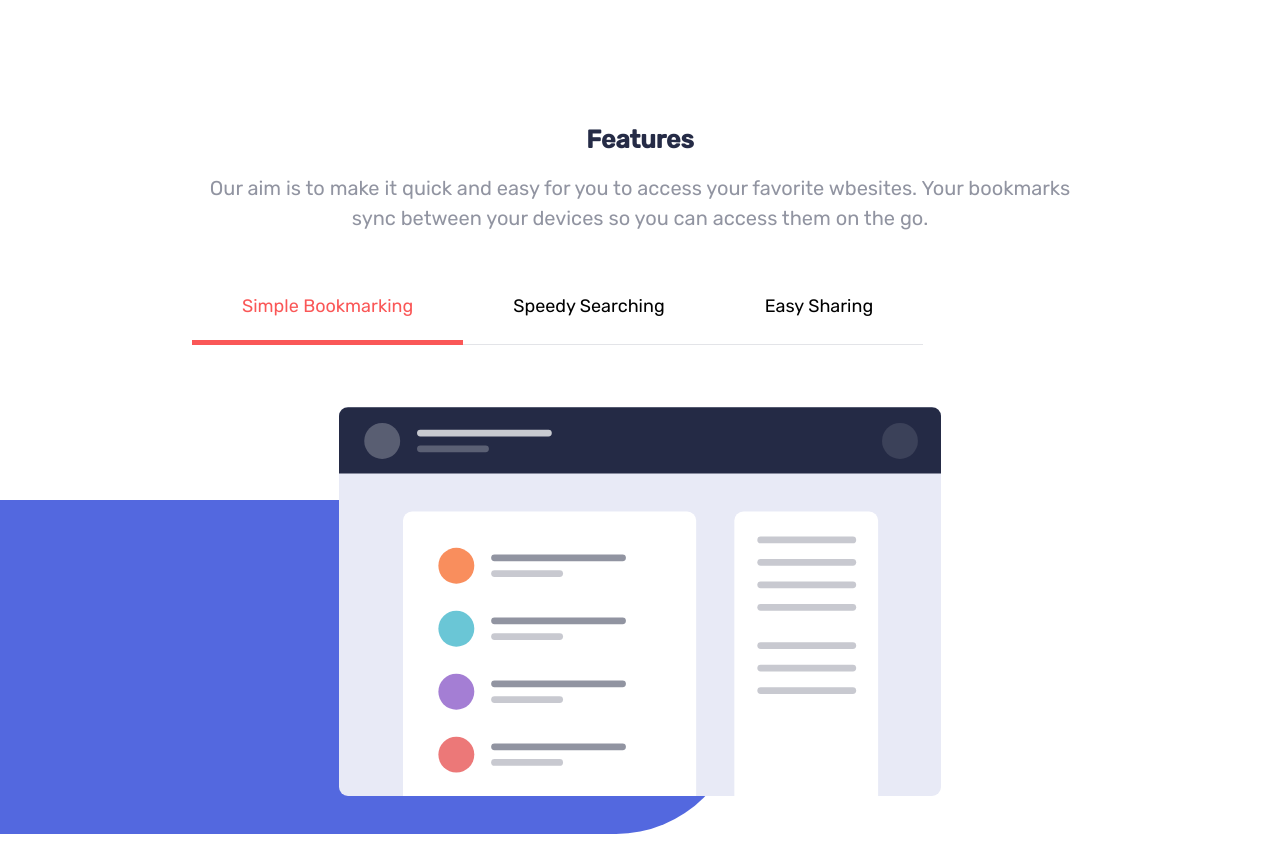
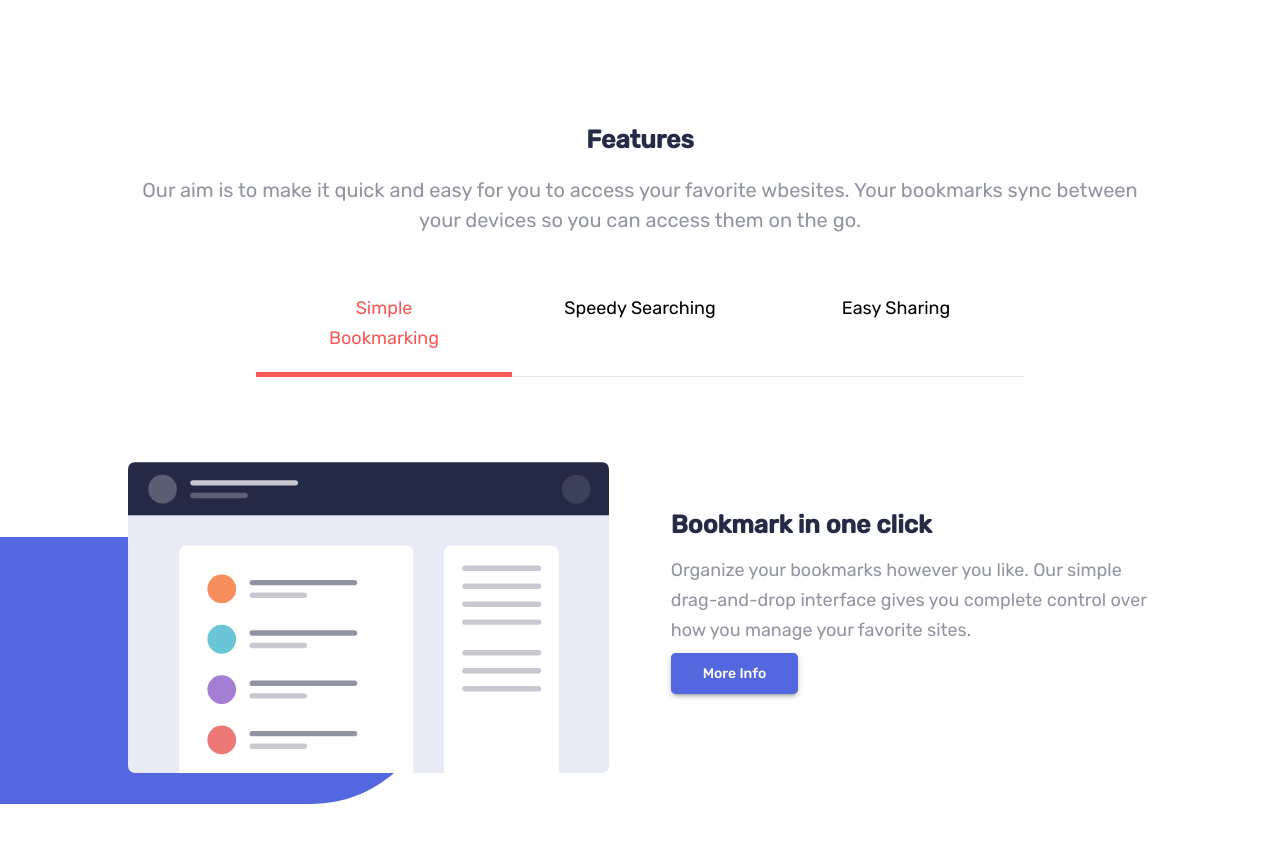
Before and after one commit to Gabe0214/book-mark-landing, a website: page index.html in a window 1280 px wide. Shown: the part 540-1382 px from the top of the page. Drawn offline with nearby package versions, Linux system fonts and the light colour scheme; files that its build step writes are made by us from their sources.

Commit message:
features section responsiveness complete for desktop view

```diff
--- a/index.html
+++ b/index.html
@@ -60,6 +60,7 @@
             <div class="image-info-text-container">
                 <h2 class="title" id="tab-title">Bookmark in one click</h2>
                 <p class="sub-text" id="tab-text">Organize your bookmarks however you like. Our simple drag-and-drop interface gives you complete control over how you manage your favorite sites.</p>
+                <div class="btn-container"><a href="#" class="primary-btn blue">More Info</a></div>
             </div>
         </div>
     </section>
--- a/scss/_features-section.scss
+++ b/scss/_features-section.scss
@@ -1,5 +1,12 @@
 #features {
 	margin-top: 150px;
+
+	@include desktop {
+		@include desktop-layout;
+		width: 80%;
+		padding: 0;
+	}
+
 	.title-tabs-container {
 		text-align: center;
 
@@ -17,6 +24,7 @@
 
 			@include desktop {
 				flex-direction: row;
+				justify-content: center;
 			}
 
 			li {
@@ -31,6 +39,7 @@
 				@include desktop {
 					padding: 2.3rem 5rem;
 					border-top: none;
+					width: 25%;
 				}
 
 				&:hover {
@@ -68,6 +77,15 @@
 			margin: 62px auto 0 auto;
 			width: 80%;
 		}
+
+		@include desktop {
+			max-width: none;
+			margin: 85px 0 0 0;
+			display: flex;
+			justify-content: space-between;
+			width: 100%;
+		}
+
 		.shape-img {
 			display: flex;
 			flex-direction: row;
@@ -77,8 +95,16 @@
 			@include tablet-view {
 				margin-bottom: 86px;
 			}
+
+			@include desktop {
+				flex: 1;
+			}
 			img {
 				width: 84%;
+
+				@include desktop {
+					width: 100%;
+				}
 			}
 			.shape {
 				transform: rotateY(-180deg);
@@ -93,8 +119,37 @@
 		}
 
 		.image-info-text-container {
+			h2 {
+				@include desktop {
+					margin-bottom: 3%;
+					font-size: 2.5rem;
+				}
+			}
+
+			p {
+				@include desktop {
+					font-size: 1.8rem;
+				}
+			}
+
 			@include text-center;
 			margin-bottom: 20px;
+
+			@include desktop {
+				text-align: left;
+				flex: 1;
+				margin-left: 6%;
+				padding-top: 48px;
+			}
+
+			.btn-container {
+				margin-top: 3%;
+
+				.primary-btn {
+					padding-right: 3rem;
+					padding-left: 3rem;
+				}
+			}
 		}
 	}
 }
```
